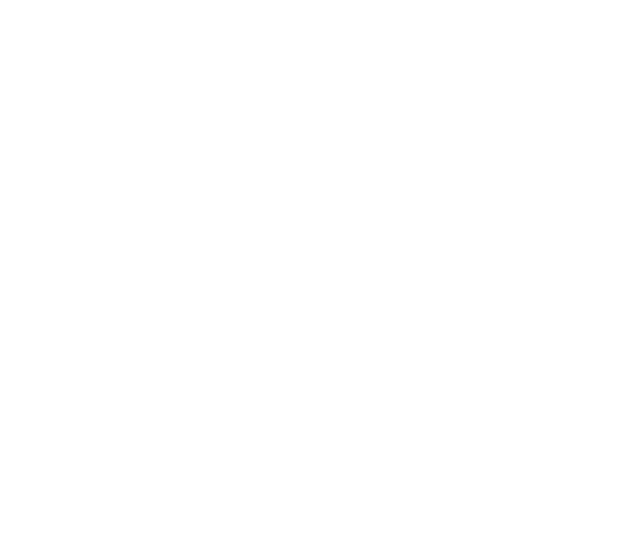
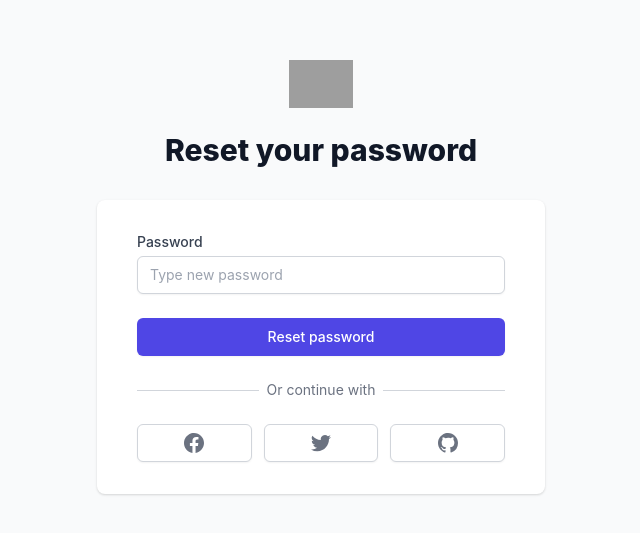
Before and after one commit to sergeykurilov/friday, a React (Create React App) app: page /#/set-new-password/1 in a window 1280 px wide. Shown: the part 123-656 px from the top of the page, without its empty margins (319-959 px from the left). Built offline with nearby package versions, Linux system fonts and the light colour scheme; grey boxes are pictures that could not be loaded.

Commit message:
forgot & reset passwords - done

```diff
--- a/package.json
+++ b/package.json
@@ -11,12 +11,14 @@
     "@testing-library/react": "^11.1.0",
     "@testing-library/user-event": "^12.1.10",
     "@types/jest": "^26.0.15",
+    "@types/jsonwebtoken": "^8.5.1",
     "@types/node": "^12.0.0",
     "@types/react": "^17.0.0",
     "@types/react-dom": "^17.0.0",
     "@types/react-router-dom": "^5.1.7",
     "axios": "^0.21.1",
     "gh-pages": "^3.1.0",
+    "jsonwebtoken": "^8.5.1",
     "react": "^17.0.2",
     "react-dom": "^17.0.2",
     "react-redux": "^7.2.4",
--- a/src/ui/components/Nav/Navigation.tsx
+++ b/src/ui/components/Nav/Navigation.tsx
@@ -12,7 +12,8 @@
 
 export const PATH = {
     LOGIN: "/login",
-    RESET: "/forgotpassword",
+    FORGOT: "/forgotpassword",
+    RESET: "/set-new-password",
     REGISTER: "/register",
     HOME: "/home"
 }
--- a/src/ui/routing/Routing.tsx
+++ b/src/ui/routing/Routing.tsx
@@ -16,9 +16,16 @@
                 <HashRouter>
                     <Switch>
                         {/*<PrivateRoute component={HomePage} path={PATH.HOME}/>*/}
-                        <Route exact render={() => Login} path={PATH.LOGIN}/>
-                        <Route exact render={() =>HomePage} path={PATH.HOME}/>
-                        <Route exact render={() =>Registration} path={PATH.REGISTER}/>
+                        <Route exact
+                               component={Login}
+                               render={() => Login}
+                               path={PATH.LOGIN}/>
+                        <Route exact
+                               component={HomePage}
+                               path={PATH.HOME}/>
+                        <Route exact
+                               component={Registration}
+                               path={PATH.REGISTER}/>
                         <Route
                             exact
                             path="/forgotpassword"
@@ -26,7 +33,7 @@
                         />
                         <Route
                             exact
-                            path="/passwordreset/:token"
+                            path="/set-new-password/:token"
                             component={ResetPassword}
                         />
                     </Switch>
--- a/src/ui/screens/ForgotPassword/ForgotPassoword.tsx
+++ b/src/ui/screens/ForgotPassword/ForgotPassoword.tsx
@@ -1,42 +1,130 @@
 import React, {useState} from "react";
 import axios from "axios";
 
-export function ForgotPassword() {
+// export function ForgotPassword() {
+//
+//     const [email, setEmail] = useState("");
+//     const [error, setError] = useState("");
+//     const [success, setSuccess] = useState("");
+//
+//     const forgotPasswordHandler = async (e:any) => {
+//         e.preventDefault();
+//
+//         const config:any = {
+//             method: "POST",
+//             header: {
+//                 "Accept":"application/json",
+//                 "Content-Type": "application/json",
+//             },
+//         };
+//
+//         try {
+//             const { data } = await axios.post(
+//                 "https://cards-nya-back.herokuapp.com/1.0/forgotpassword",
+//                 { email },
+//                 config
+//             );
+//
+//             setSuccess(data.data);
+//         } catch (error) {
+//             setError(error.response.data.error);
+//             setEmail("");
+//             setTimeout(() => {
+//                 setError("");
+//             }, 5000);
+//         }
+//     };
+//
+//
+//     return (
+//         <div className="min-h-screen bg-gray-50 flex flex-col justify-center py-12 sm:px-6 lg:px-8">
+//             <div className="sm:mx-auto sm:w-full sm:max-w-md">
+//                 <img
+//                     className="mx-auto h-12 w-auto"
+//                     src="https://tailwindui.com/img/logos/workflow-mark-indigo-600.svg"
+//                     alt="Workflow"
+//                 />
+//                 <h2 className="mt-6 text-center text-3xl font-extrabold text-gray-900">Forgot Password</h2>
+//             </div>
+//
+//             <div className="mt-8 sm:mx-auto sm:w-full sm:max-w-md">
+//                 <div className="bg-white py-8 px-4 shadow sm:rounded-lg sm:px-10">
+//                     <form className="space-y-6"  onSubmit={forgotPasswordHandler}>
+//                         <div>
+//                             <label htmlFor="email" className="block text-sm font-medium text-gray-700">
+//                                 Email address
+//                             </label>
+//                             {error && <span className="error-message">{error}</span>}
+//                             {success && <span className="success-message">{success}</span>}
+//                             <div className="mt-1">
+//                                 <input
+//                                     id="email"
+//                                     name="email"
+//                                     type="email"
+//                                     autoComplete="email"
+//                                     value={email}
+//                                     onChange={(e) => setEmail(e.target.value)}
+//                                     required
+//                                     className="appearance-none block w-full px-3 py-2 border border-gray-300 rounded-md shadow-sm placeholder-gray-400 focus:outline-none focus:ring-indigo-500 focus:border-indigo-500 sm:text-sm"
+//                                 />
+//                             </div>
+//                         </div>
+//
+//                         <div>
+//                             <button
+//                                 type="submit"
+//                                 className="w-full flex justify-center py-2 px-4 border border-transparent rounded-md shadow-sm text-sm font-medium text-white bg-indigo-600 hover:bg-indigo-700 focus:outline-none focus:ring-2 focus:ring-offset-2 focus:ring-indigo-500"
+//                             >
+//                                 Send Email
+//                             </button>
+//                         </div>
+//                     </form>
+//
+//
+//                 </div>
+//             </div>
+//         </div>
+//     )
+// }
 
-    const [email, setEmail] = useState("");
-    const [error, setError] = useState("");
-    const [success, setSuccess] = useState("");
+export const ForgotPassword = ({history}: any) => {
+    const [values, setValues] = useState({
+        email: '',
+        buttonText: 'Send email'
+    })
 
-    const forgotPasswordHandler = async (e:any) => {
-        e.preventDefault();
+    const {email, buttonText} = values;
 
-        const config:any = {
-            method: "POST",
-            header: {
-                "Accept":"application/json",
-                "Content-Type": "application/json",
-            },
+    const handleChange = (name: any) => (event: any) => {
+        // console.log(event.target.value);
+        setValues({...values, [name]: event.target.value});
     };
-
-        try {
-            const { data } = await axios.post(
-                "https://cards-nya-back.herokuapp.com/1.0/forgotpassword",
-                { email },
-                config
-            );
-
-            setSuccess(data.data);
-        } catch (error) {
-            setError(error.response.data.error);
-            setEmail("");
-            setTimeout(() => {
-                setError("");
-            }, 5000);
-        }
+    const clickSubmit = (event: any) => {
+        event.preventDefault();
+        setValues({...values, buttonText: 'Submitting'});
+        axios({
+            method: 'POST',
+            url: `https://neko-back.herokuapp.com/2.0/auth/forgot`,
+            data: {email}
+        })
+            .then(response => {
+                console.log('FORGOT PASSWORD SUCCESS', response);
+                // @ts-ignore
+                setValues({...values, name: '', email: '', password: '', buttonText: 'Request'});
+                // save the response(user, token) localstorage/cookie
+                alert(response.data.message);
+            })
+            .catch(error => {
+                console.log('FORGOT PASSWORD ERROR', error.response.data);
+                alert(error.response.data.error);
+                setValues({...values, buttonText: 'Request password reset link'});
+            });
     };
 
 
-    return (
+    const passwordForgotForm = () => (
+        <div>
+            <div>
                 <div className="min-h-screen bg-gray-50 flex flex-col justify-center py-12 sm:px-6 lg:px-8">
                     <div className="sm:mx-auto sm:w-full sm:max-w-md">
                         <img
@@ -46,16 +134,13 @@
                         />
                         <h2 className="mt-6 text-center text-3xl font-extrabold text-gray-900">Forgot Password</h2>
                     </div>
-
                     <div className="mt-8 sm:mx-auto sm:w-full sm:max-w-md">
                         <div className="bg-white py-8 px-4 shadow sm:rounded-lg sm:px-10">
-                    <form className="space-y-6"  onSubmit={forgotPasswordHandler}>
+                            <div className="space-y-6">
                                 <div>
                                     <label htmlFor="email" className="block text-sm font-medium text-gray-700">
                                         Email address
                                     </label>
-                            {error && <span className="error-message">{error}</span>}
-                            {success && <span className="success-message">{success}</span>}
                                     <div className="mt-1">
                                         <input
                                             id="email"
@@ -63,7 +148,7 @@
                                             type="email"
                                             autoComplete="email"
                                             value={email}
-                                    onChange={(e) => setEmail(e.target.value)}
+                                            onChange={handleChange('email')}
                                             required
                                             className="appearance-none block w-full px-3 py-2 border border-gray-300 rounded-md shadow-sm placeholder-gray-400 focus:outline-none focus:ring-indigo-500 focus:border-indigo-500 sm:text-sm"
                                         />
@@ -73,16 +158,26 @@
                                 <div>
                                     <button
                                         type="submit"
+                                        onClick={clickSubmit}
                                         className="w-full flex justify-center py-2 px-4 border border-transparent rounded-md shadow-sm text-sm font-medium text-white bg-indigo-600 hover:bg-indigo-700 focus:outline-none focus:ring-2 focus:ring-offset-2 focus:ring-indigo-500"
                                     >
-                                Send Email
+                                        {buttonText}
                                     </button>
                                 </div>
-                    </form>
-
-
+                            </div>
+                        </div>
+                    </div>
                 </div>
             </div>
         </div>
     )
-}
+
+    return (
+        <div>
+            <div className="col-d-6 offset-md-3">
+                <h1 className="p-5">Forgot Password</h1>
+                {passwordForgotForm()}
+            </div>
+        </div>
+    );
+};
--- a/src/ui/screens/Login/Login.tsx
+++ b/src/ui/screens/Login/Login.tsx
@@ -17,7 +17,7 @@
     const resData = {email,password,rememberMe}
     const dispatch = useDispatch()
 
-    if(isAuth === true){
+    if(isAuth){
         return <Redirect to="/home"/>
     }
 
--- a/src/ui/screens/ResetPassword/ResetPassword.tsx
+++ b/src/ui/screens/ResetPassword/ResetPassword.tsx
@@ -1,50 +1,172 @@
-import React, {useState} from "react";
+import React, {useEffect, useState} from "react";
 import axios from "axios";
+import jwt from 'jsonwebtoken';
 import {WithSocial} from "../../../common/WithSocial";
+import {Redirect} from "react-router-dom";
 
-export function ResetPassword({ history, match }:any) {
-    const [password, setPassword] = useState("");
-    const [confirmPassword, setConfirmPassword] = useState("");
-    const [error, setError] = useState("");
-    const [success, setSuccess] = useState("");
+// export function ResetPassword({ history, match }:any) {
+//     const [password, setPassword] = useState("");
+//     const [confirmPassword, setConfirmPassword] = useState("");
+//     const [error, setError] = useState("");
+//     const [success, setSuccess] = useState("");
+//
+//     const resetPasswordHandler = async (e:any) => {
+//         e.preventDefault();
+//
+//         const config:any = {
+//             header: {
+//                 "Content-Type": "application/json",
+//             },
+//         };
+//
+//         if (password !== confirmPassword) {
+//             setPassword("");
+//             setConfirmPassword("");
+//             setTimeout(() => {
+//                 setError("");
+//             }, 5000);
+//             return setError("Passwords don't match");
+//         }
+//
+//         try {
+//             const { data } = await axios.post(
+//                 `https://neko-back.herokuapp.com/2.0/auth/set-new-password/${match.params.token}`,
+//                 {
+//                     password,
+//                 },
+//                 config
+//             );
+//
+//             console.log(data);
+//             setSuccess(data.data);
+//         } catch (error) {
+//             setError(error.response.data.error);
+//             setTimeout(() => {
+//                 setError("");
+//             }, 5000);
+//         }
+//     };
+//     return (
+//         <div className="min-h-screen bg-gray-50 flex flex-col justify-center py-12 sm:px-6 lg:px-8">
+//             <div className="sm:mx-auto sm:w-full sm:max-w-md">
+//                 <img
+//                     className="mx-auto h-12 w-auto"
+//                     src="https://tailwindui.com/img/logos/workflow-mark-indigo-600.svg"
+//                     alt="Workflow"
+//                 />
+//                 <h2 className="mt-6 text-center text-3xl font-extrabold text-gray-900">Reset your password</h2>
+//             </div>
+//
+//             <div className="mt-8 sm:mx-auto sm:w-full sm:max-w-md">
+//                 <div className="bg-white py-8 px-4 shadow sm:rounded-lg sm:px-10">
+//                     <form className="space-y-6" onSubmit={resetPasswordHandler}>
+//
+//                         <div>
+//                             <label htmlFor="password" className="block text-sm font-medium text-gray-700">
+//                                 Password
+//                             </label>
+//                             <div className="mt-1">
+//                                 <input
+//                                     id="password"
+//                                     name="password"
+//                                     type="password"
+//                                     autoComplete="current-password"
+//                                     value={password}
+//                                     onChange={(e) => setPassword(e.target.value)}
+//                                     required
+//                                     className="appearance-none block w-full px-3 py-2 border border-gray-300 rounded-md shadow-sm placeholder-gray-400 focus:outline-none focus:ring-indigo-500 focus:border-indigo-500 sm:text-sm"
+//                                 />
+//                             </div>
+//                         </div>
+//
+//
+//                         <div>
+//                             <label htmlFor="password" className="block text-sm font-medium text-gray-700">
+//                                 Confirm Password
+//                             </label>
+//                             <div className="mt-1">
+//                                 <input
+//                                     id="confirmpassword"
+//                                     placeholder="Confirm new password"
+//                                     name="confirmpassword"
+//                                     type="password"
+//                                     autoComplete="current-password"
+//                                     value={confirmPassword}
+//                                     onChange={(e) => setConfirmPassword(e.target.value)}
+//                                     required
+//                                     className="appearance-none block w-full px-3 py-2 border border-gray-300 rounded-md shadow-sm placeholder-gray-400 focus:outline-none focus:ring-indigo-500 focus:border-indigo-500 sm:text-sm"
+//                                 />
+//                             </div>
+//                         </div>
+//
+//                         <div>
+//                             <button
+//                                 type="submit"
+//                                 className="w-full flex justify-center py-2 px-4 border border-transparent rounded-md shadow-sm text-sm font-medium text-white bg-indigo-600 hover:bg-indigo-700 focus:outline-none focus:ring-2 focus:ring-offset-2 focus:ring-indigo-500"
+//                             >
+//                                 Sign in
+//                             </button>
+//                         </div>
+//                     </form>
+//
+//                   <WithSocial/>
+//                 </div>
+//             </div>
+//         </div>
+//     )
+// }
 
-    const resetPasswordHandler = async (e:any) => {
-        e.preventDefault();
+// import 'react-toastify/dist/ReactToastify.min.css';
 
-        const config:any = {
-            header: {
-                "Content-Type": "application/json",
-            },
+
+export const ResetPassword = ({match}: any) => { //props.match from React router DOM
+    const [values, setValues] = useState({
+        res: {},
+        token: '',
+        newPassword: '',
+        buttonText: 'Reset password'
+    })
+
+    useEffect(() => {
+        let token = match.params.token
+        console.log(token)
+        if (token) {
+            setValues({...values, token})
+        }
+    }, [])
+
+    const {token, newPassword, buttonText} = values;
+
+    const handleChange = (event: any) => {
+        setValues({...values, newPassword: event.target.value});
+    };
+    const clickSubmit = (event: any) => {
+        event.preventDefault();
+        setValues({...values, buttonText: 'Submitting'});
+        axios({
+            method: 'POST',
+            url: `https://neko-back.herokuapp.com/2.0/auth/set-new-password`,
+            data: {password: newPassword, resetPasswordToken: token}
+        })
+            .then(response => {
+                console.log('RESET PASSWORD SUCCESS', response);
+
+                setValues({...values, res: response, buttonText: 'Done'});
+                // save the response(user, token) localstorage/cookie
+                // alert(response.data.message);
+            })
+            .catch(error => {
+                console.log('FORGOT PASSWORD ERROR', error);
+                // alert(error.message);
+                setValues({...values, buttonText: 'Reset password'});
+            });
     };
 
-        if (password !== confirmPassword) {
-            setPassword("");
-            setConfirmPassword("");
-            setTimeout(() => {
-                setError("");
-            }, 5000);
-            return setError("Passwords don't match");
-        }
 
-        try {
-            const { data } = await axios.put(
-                `https://cards-nya-back.herokuapp.com/1.0/api/passwordreset/${match.params.token}`,
-                {
-                    password,
-                },
-                config
-            );
+    const passwordResetForm = () => (
 
-            console.log(data);
-            setSuccess(data.data);
-        } catch (error) {
-            setError(error.response.data.error);
-            setTimeout(() => {
-                setError("");
-            }, 5000);
-        }
-    };
-    return (
+        <div>
+
             <div className="min-h-screen bg-gray-50 flex flex-col justify-center py-12 sm:px-6 lg:px-8">
                 <div className="sm:mx-auto sm:w-full sm:max-w-md">
                     <img
@@ -57,7 +179,7 @@
 
                 <div className="mt-8 sm:mx-auto sm:w-full sm:max-w-md">
                     <div className="bg-white py-8 px-4 shadow sm:rounded-lg sm:px-10">
-                    <form className="space-y-6" action="#" method="POST">
+                        <div className="space-y-6">
 
                             <div>
                                 <label htmlFor="password" className="block text-sm font-medium text-gray-700">
@@ -66,31 +188,12 @@
                                 <div className="mt-1">
                                     <input
                                         id="password"
+                                        placeholder="Type new password"
                                         name="password"
                                         type="password"
                                         autoComplete="current-password"
-                                    value={password}
-                                    onChange={(e) => setPassword(e.target.value)}
-                                    required
-                                    className="appearance-none block w-full px-3 py-2 border border-gray-300 rounded-md shadow-sm placeholder-gray-400 focus:outline-none focus:ring-indigo-500 focus:border-indigo-500 sm:text-sm"
-                                />
-                            </div>
-                        </div>
-
-
-                        <div>
-                            <label htmlFor="password" className="block text-sm font-medium text-gray-700">
-                                Confirm Password
-                            </label>
-                            <div className="mt-1">
-                                <input
-                                    id="confirmpassword"
-                                    placeholder="Confirm new password"
-                                    name="confirmpassword"
-                                    type="password"
-                                    autoComplete="current-password"
-                                    value={confirmPassword}
-                                    onChange={(e) => setConfirmPassword(e.target.value)}
+                                        value={newPassword}
+                                        onChange={handleChange}
                                         required
                                         className="appearance-none block w-full px-3 py-2 border border-gray-300 rounded-md shadow-sm placeholder-gray-400 focus:outline-none focus:ring-indigo-500 focus:border-indigo-500 sm:text-sm"
                                     />
@@ -100,16 +203,31 @@
                             <div>
                                 <button
                                     type="submit"
+                                    onClick={clickSubmit}
                                     className="w-full flex justify-center py-2 px-4 border border-transparent rounded-md shadow-sm text-sm font-medium text-white bg-indigo-600 hover:bg-indigo-700 focus:outline-none focus:ring-2 focus:ring-offset-2 focus:ring-indigo-500"
                                 >
-                                Sign in
+                                    {buttonText}
                                 </button>
                             </div>
-                    </form>
+                        </div>
 
                         <WithSocial/>
                     </div>
                 </div>
             </div>
+
+
+        </div>
     )
-}
+
+    return (
+
+        <div>
+            <div className="col-d-6 offset-md-3">
+                {passwordResetForm()}
+            </div>
+        </div>
+    );
+};
+
+export default ResetPassword;
```
Also changed, not shown: 1 other file (tests, documents, lock files or other folders). Lines whose indentation alone changed are shown as unchanged.
